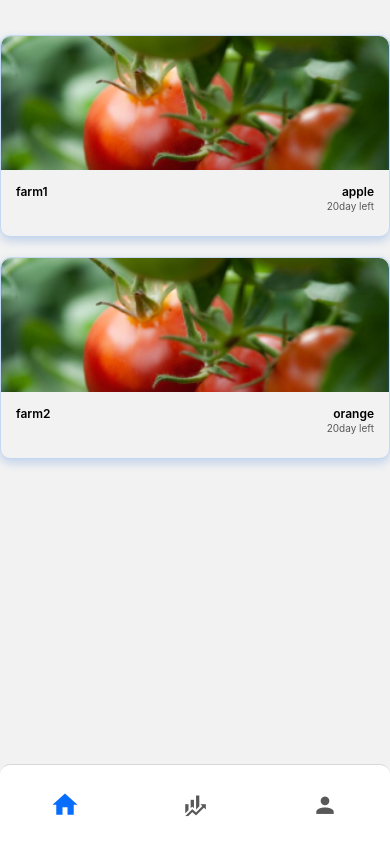
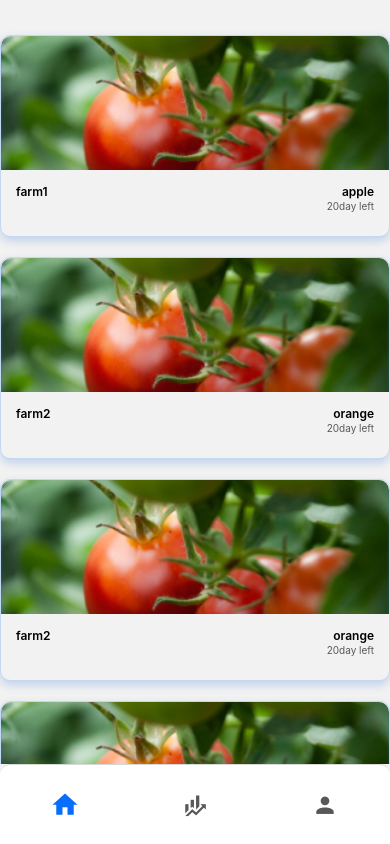
Before and after one commit to anirudh-mk/agriculture-automation-using-iot-frontend-app, a React Native app: screen /mainScreen in a window 390 px wide. Built offline with nearby package versions, Linux system fonts and the light colour scheme.

Commit message:
feat(screens/StaticsScreen.js) statics screen compleated

```diff
--- a/package.json
+++ b/package.json
@@ -18,6 +18,7 @@
     "expo-status-bar": "~1.6.0",
     "react": "18.2.0",
     "react-native": "0.72.6",
+    "react-native-chart-kit": "^6.12.0",
     "react-native-gesture-handler": "~2.12.0",
     "react-native-linear-gradient": "^2.8.3",
     "react-native-reanimated": "~3.3.0",
--- a/screens/HomeScreen/HomeScreenSupportFile.js
+++ b/screens/HomeScreen/HomeScreenSupportFile.js
@@ -1,9 +1,13 @@
 const data = [
     { id:'1', farmName:'farm1', vegitableName:'apple', dayLeft:20},
     {id:'2', farmName:'farm2', vegitableName:'orange', dayLeft:20},
-    // {id:'3', farmName:'farm2', vegitableName:'orange', dayLeft:20},
-    // {id:'4', farmName:'farm2', vegitableName:'orange', dayLeft:20},
-    // {id:'5', farmName:'farm2', vegitableName:'orange', dayLeft:20}
+    {id:'3', farmName:'farm2', vegitableName:'orange', dayLeft:20},
+    {id:'4', farmName:'farm2', vegitableName:'orange', dayLeft:20},
+    {id:'5', farmName:'farm2', vegitableName:'orange', dayLeft:20},
+    {id:'6', farmName:'farm2', vegitableName:'orange', dayLeft:20},
+    {id:'7', farmName:'farm2', vegitableName:'orange', dayLeft:20},
+    {id:'8', farmName:'farm2', vegitableName:'orange', dayLeft:20},
+    {id:'9', farmName:'farm2', vegitableName:'orange', dayLeft:20},
   ]
 
 export default data;
--- a/screens/StatisticScreen.js
+++ b/screens/StatisticScreen.js
@@ -1,13 +1,86 @@
-import { View } from 'react-native'
+import { View, Text, StyleSheet, FlatList } from 'react-native'
 import React from 'react'
 import HeaddingText from '../components/HeaddingText'
+import colors from '../utils/Colors'
+import data from './HomeScreen/HomeScreenSupportFile'
+import { Dimensions } from "react-native";
+import TextCard from '../components/TextCard'
 
 const StatisticScreen = () => {
+
+const screenWidth = Dimensions.get("window").width;
+
+  const cardContainer = () => {
+    return(
+      <TextCard
+        color={ colors.white }
+        height={ 60 }
+        width={ screenWidth-30 }
+        borderRadious={ 12 }
+        name='Login'
+        textColor={ colors.black }
+        marginBottom={8}
+        marginTop={8}
+      />
+    )
+  }
+
   return (
-    <View>
-      <HeaddingText text='Statistics'/>
+    <View style={styles.screen}>
+      <View style={styles.headdingContainer}>
+        <HeaddingText text='Statistics'/>
+      </View>
+      <View style={styles.headdingTextContainer}>
+        <Text style={styles.HeaddingText}>Top Conrtibuterd</Text>
+      </View>
+      <View style={styles.graphContainer}>
+
+      </View>
+      <View>
+        <Text style={styles.HeaddingText}>Last Crops</Text>
+      </View>
+      <View style={styles.scrollingContainer}>
+        <FlatList
+          style={{width:'100%'}}
+          contentContainerStyle={{alignItems:'center'}}
+          data={data}
+          renderItem={ cardContainer }
+          keyExtractor={(item)=>item.id}
+        />
+      </View>
     </View>
   )
 }
 
+const styles = StyleSheet.create({
+  screen:{
+    width:'100%',
+    flex:1,
+  },
+  headdingContainer:{
+    width:'100%',
+    height:100,
+  },
+  headdingTextContainer:{
+    width:'100%',
+    height:50,
+  },
+  HeaddingText:{
+    position:'absolute',
+    left:19,
+    fontSize:20,
+    top:10,
+  },
+  graphContainer:{
+    width:'100%',
+    height:250,
+    backgroundColor:'green',
+  },
+  scrollingContainer:{
+    top:50,
+    width:'100%',
+    height:285,
+  }
+})
+
 export default StatisticScreen
```
Also changed, not shown: 1 other file (tests, documents, lock files or other folders).
